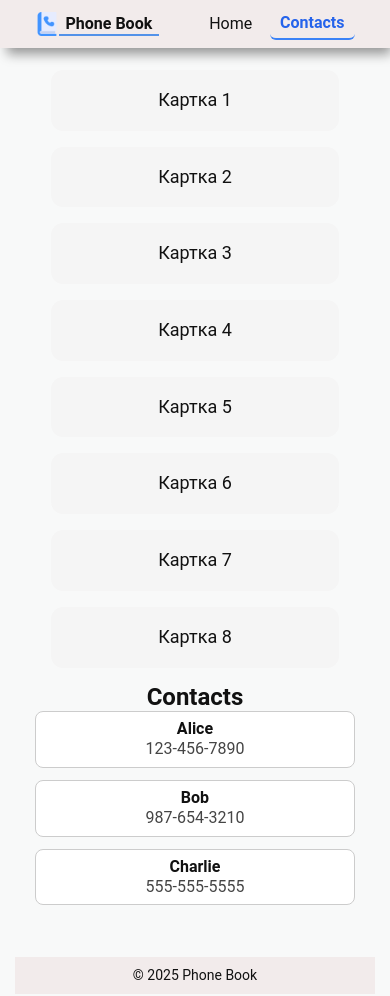
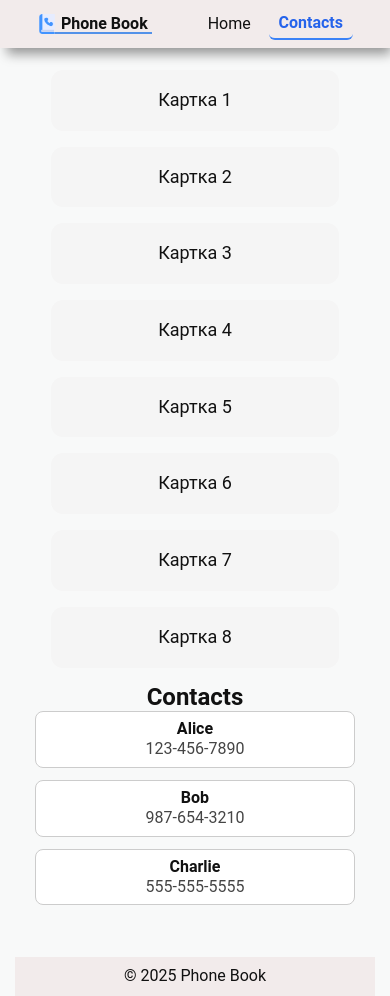
Before and after one commit to PetroMazuryk/phone-book-frontend, a React (Vite) app: page /phone-book-frontend/contacts in a window 390 px wide. Built offline with nearby package versions, Linux system fonts and the light colour scheme.

Commit message:
add variable font-size

```diff
--- a/src/components/CustomNavLink/CustomNavLink.module.css
+++ b/src/components/CustomNavLink/CustomNavLink.module.css
@@ -1,6 +1,6 @@
 .navLink {
   color: var(--color-text);
-  font-size: clamp(16px, 2vw, 20px);
+  font-size: var(--fs-lg);
   text-decoration: none;
   padding: 6px 10px;
   transition: 0.3s ease;
@@ -9,13 +9,13 @@
 
 .navLink:hover {
   color: var(--color-btn-hover);
-  font-weight: bold;
+  font-weight: var(--fw-bold);
   background: var(--color-btn-bg-hover)
 }
 
 .activeLink {
   color: var(--color-btn-active);
-  font-weight: bold;
+  font-weight: var(--fw-bold);
   border-bottom: 2px solid var(--color-btn-border);
 
 }
--- a/src/components/Footer/Footer.module.css
+++ b/src/components/Footer/Footer.module.css
@@ -3,6 +3,6 @@
     background-color: var(--color-bg);
     text-align: center;
     padding: 10px;
-    font-size: 14px;
+    font-size: var(--fs-lg);
     margin-top: 20px;
 }
--- a/src/components/Header/Header.module.css
+++ b/src/components/Header/Header.module.css
@@ -15,31 +15,31 @@
 
 .logoWrap {
     display: flex;
-    gap: clamp(6px, 1vw, 15px);
+    gap: clamp(2px, 1vw, 10px);
     align-items: center;
     position: relative;
 }
 
 .logoWrap::after {
     content: '';
-    width: 85%;
+    width: 88%;
     height: 2px;
     position: absolute;
     bottom: 0;
-    left: 24px;
+    left: 18px;
     z-index: -1;
     background-color: #5392e9;
 }
 
 .logo {
-    height: clamp(24px, 2vw, 30px);
-    width: clamp(24px, 2vw, 30px);
+    height: clamp(20px, 2vw, 26px);
+    width: clamp(20px, 2vw, 26px);
 }
 
 .logoText {
     color: var(--color-text);
-    font-size: clamp(16px, 2vw, 20px);
-    font-weight: bold;
+    font-size: var(--fs-lg);
+    font-weight: var(--fw-bold);
 }
 
 .nav {
--- a/src/styles/variables.css
+++ b/src/styles/variables.css
@@ -1,4 +1,7 @@
 :root {
+    --fs-lg: clamp(16px, 2vw, 20px);
+    --fw-bold: 700;
+
     --color-text: #111111;
     --color-text-secondary: #454545;
 
```
